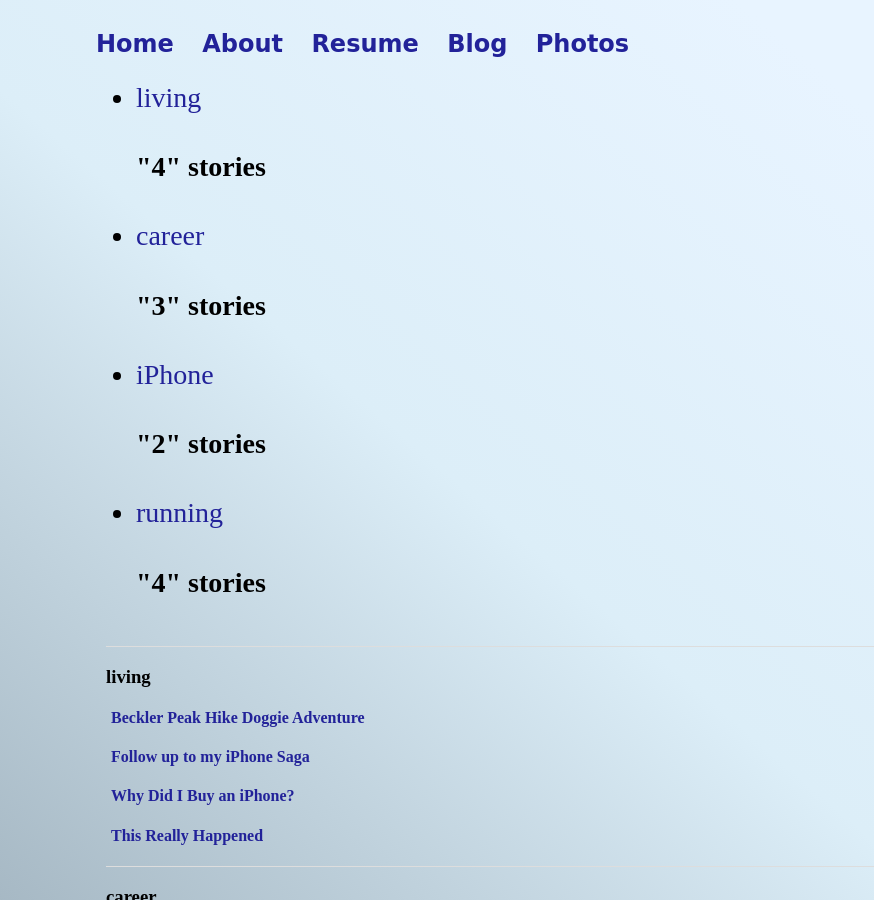
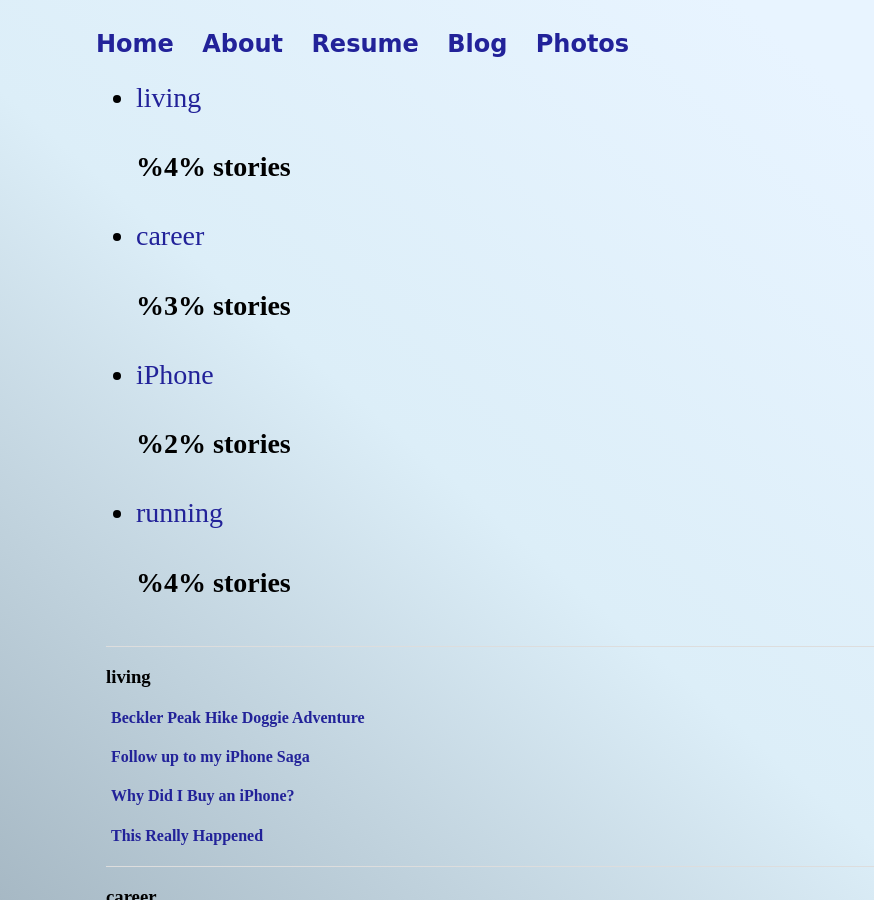
Before and after one commit to mo4dawg/mo4dawg.github.io, a Jekyll site: the page built from tags.html, in a window 1280 px wide and 900 px high. Shown: the whole window, without its empty margins (0-874 px from the left). Built offline with Jekyll 4.4.1, drawn with Linux system fonts in a browser that asks for light colours.

Commit message:
Update tags.html

```diff
--- a/tags.html
+++ b/tags.html
@@ -9,7 +9,7 @@ permalink: /tags/
     <a href="#{{ tag | first | slugize }}">
       {{ tag | first }}
     </a>
-    <h4> "{{ tag | last | size }}" stories </h4>
+    <h4> %{{ tag | last | size }}% stories </h4>
   </li>
 {% endfor %}
 </ul>
```
